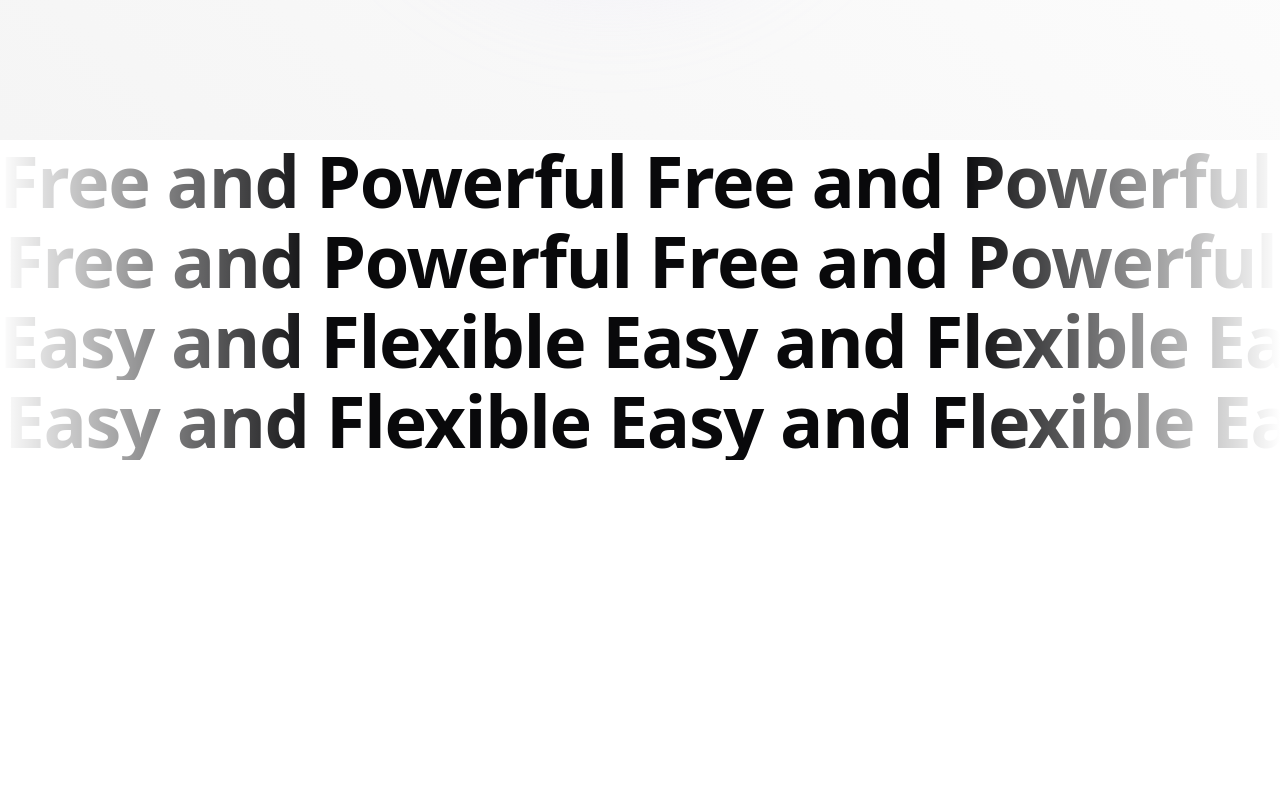
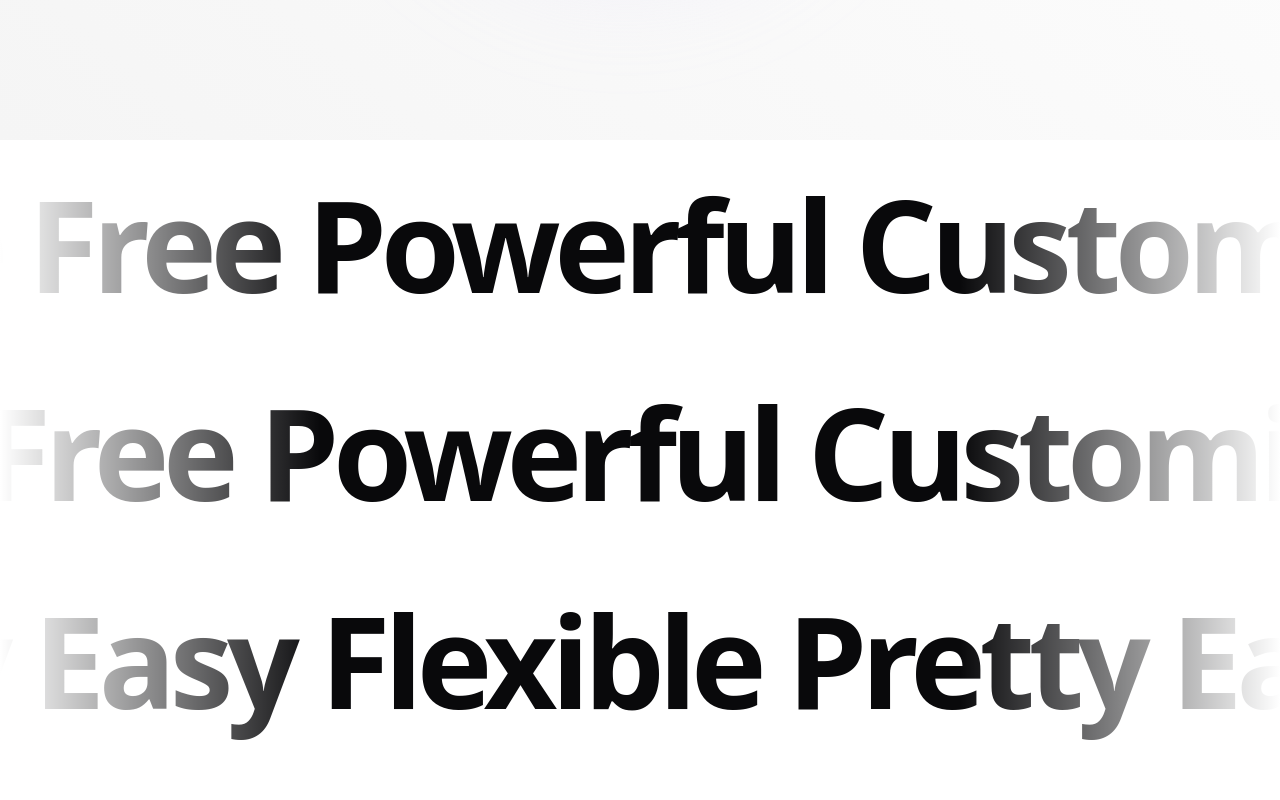
Before and after one commit to SKumr20/editr, a Next.js app: page / in a window 1280 px wide. Shown: the part 660-1460 px from the top of the page. Before the commit the page ends 1120 px from the top, so only its background shows below. Built offline with nearby package versions, Linux system fonts and the light colour scheme.

Commit message:
Fix: MarqueeText size and content

```diff
--- a/src/components/magicui/scroll-based-velocity.jsx
+++ b/src/components/magicui/scroll-based-velocity.jsx
@@ -97,7 +97,7 @@ export function VelocityScroll({
   return (
     (<div
       className={cn(
-        "relative w-full text-4xl font-bold tracking-[-0.02em] md:text-7xl md:leading-[5rem]",
+        "relative w-full text-7xl font-bold tracking-tighter md:text-9xl leading-snug md:leading-relaxed",
         className
       )}
       {...props}>
--- a/src/components/sections/Hero.jsx
+++ b/src/components/sections/Hero.jsx
@@ -3,7 +3,7 @@ import { TextFlip } from "../ui/TextFlip";
 
 const Hero = () => {
   return (
-    <BackgroundGradientAnimation>
+    <BackgroundGradientAnimation >
       {/* Navbar has z-50, This hero has z-40 to prevent overlap */}
       <div className="absolute z-40 inset-0 flex flex-col gap-10 items-center justify-center px-4 pointer-events-none text-center">
         {/* Heading div with textflip */}
--- a/src/components/sections/MarqueeText.jsx
+++ b/src/components/sections/MarqueeText.jsx
@@ -3,13 +3,13 @@ import { VelocityScroll } from "../magicui/scroll-based-velocity";
 export function MarqueeText() {
   return (
     <>
-    <div className="relative flex w-full bg-[rgb(254, 202, 202)] dark:bg-[rgb(6, 95, 70)] flex-col items-center justify-center overflow-hidden">
-      <VelocityScroll defaultVelocity={2}>Free and Powerful</VelocityScroll>
+    <div className="relative flex w-full bg-background flex-col items-center justify-center overflow-hidden">
+      <VelocityScroll defaultVelocity={2}>Free Powerful Customizable</VelocityScroll>
       <div className="pointer-events-none absolute inset-y-0 left-0 w-1/4 bg-gradient-to-r from-background to-[rgb(255, 255, 255)]"></div>
       <div className="pointer-events-none absolute inset-y-0 right-0 w-1/4 bg-gradient-to-l from-background to-[rgb(255, 255, 255)]"></div>
     </div>
-    <div className="relative flex w-full bg-[rgb(254, 202, 202)] dark:bg-[rgb(6, 95, 70)] flex-col items-center justify-center overflow-hidden">
-      <VelocityScroll defaultVelocity={3}>Easy and Flexible</VelocityScroll>
+    <div className="relative flex w-full bg-background flex-col items-center justify-center overflow-hidden">
+      <VelocityScroll defaultVelocity={3}>Easy Flexible Pretty</VelocityScroll>
       <div className="pointer-events-none absolute inset-y-0 left-0 w-1/4 bg-gradient-to-r from-background to-[rgb(255, 255, 255)]"></div>
       <div className="pointer-events-none absolute inset-y-0 right-0 w-1/4 bg-gradient-to-l from-background to-[rgb(255, 255, 255)]"></div>
     </div>
```
